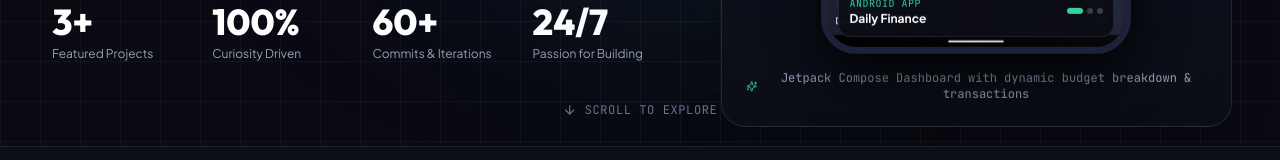
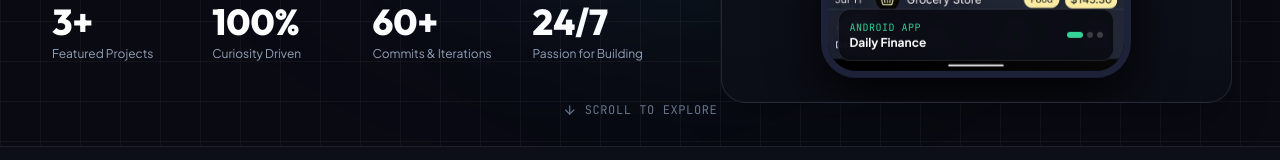
Before and after one commit to Subhan-Haider/my-prof, a Next.js app: page / in a window 1280 px wide. Shown: the part 779-939 px from the top of the page. Built offline with nearby package versions, Linux system fonts and the light colour scheme; no server answers.

Commit message:
feat: add central data library and implement project showcase pages

```diff
--- a/app/admin/page.tsx
+++ b/app/admin/page.tsx
@@ -1814,7 +1814,7 @@ export default function AdminPage() {
                                 type="text"
                                 value={item.desc}
                                 onChange={(e) => handleUpdateHero(item.id, { desc: e.target.value })}
-                                placeholder="Jetpack Compose Dashboard with dynamic budget breakdown & transactions"
+                                placeholder="Optional feature highlight or description..."
                                 className="w-full rounded-xl border border-white/10 bg-[#090a12]/80 px-3.5 py-2 text-xs text-white focus:border-[#34d399] focus:outline-none"
                               />
                             </div>
--- a/app/page.tsx
+++ b/app/page.tsx
@@ -308,11 +308,6 @@ export default function Home() {
                 </div>
               </div>
 
-              {/* Bottom Interactive Feature Label */}
-              <p className="mt-4 text-center text-xs text-[#94a3b8] font-mono flex items-center justify-center gap-2">
-                <Sparkles size={13} className="text-[#34d399]" />
-                <span>{currentHero.desc}</span>
-              </p>
             </motion.div>
           </motion.div>
         </div>
--- a/data.json
+++ b/data.json
@@ -440,8 +440,7 @@
       "file": "DailyFinance.kt",
       "tag": "Native Compose",
       "image": "/images/daily-finance-dashboard.jpg",
-      "badge": "Android App",
-      "desc": "Jetpack Compose Dashboard with dynamic budget breakdown & transactions"
+      "badge": "Android App"
     },
     {
       "id": "analytics",
--- a/lib/data.ts
+++ b/lib/data.ts
@@ -303,7 +303,7 @@ export type HeroScreenshot = {
   tag: string;
   image: string;
   badge: string;
-  desc: string;
+  desc?: string;
 };
 
 export const heroScreenshots: HeroScreenshot[] = [
@@ -314,7 +314,7 @@ export const heroScreenshots: HeroScreenshot[] = [
     tag: "Native Compose",
     image: "/images/daily-finance-dashboard.jpg",
     badge: "Android App",
-    desc: "Jetpack Compose Dashboard with dynamic budget breakdown & transactions",
+    desc: "",
   },
   {
     id: "analytics",
```
